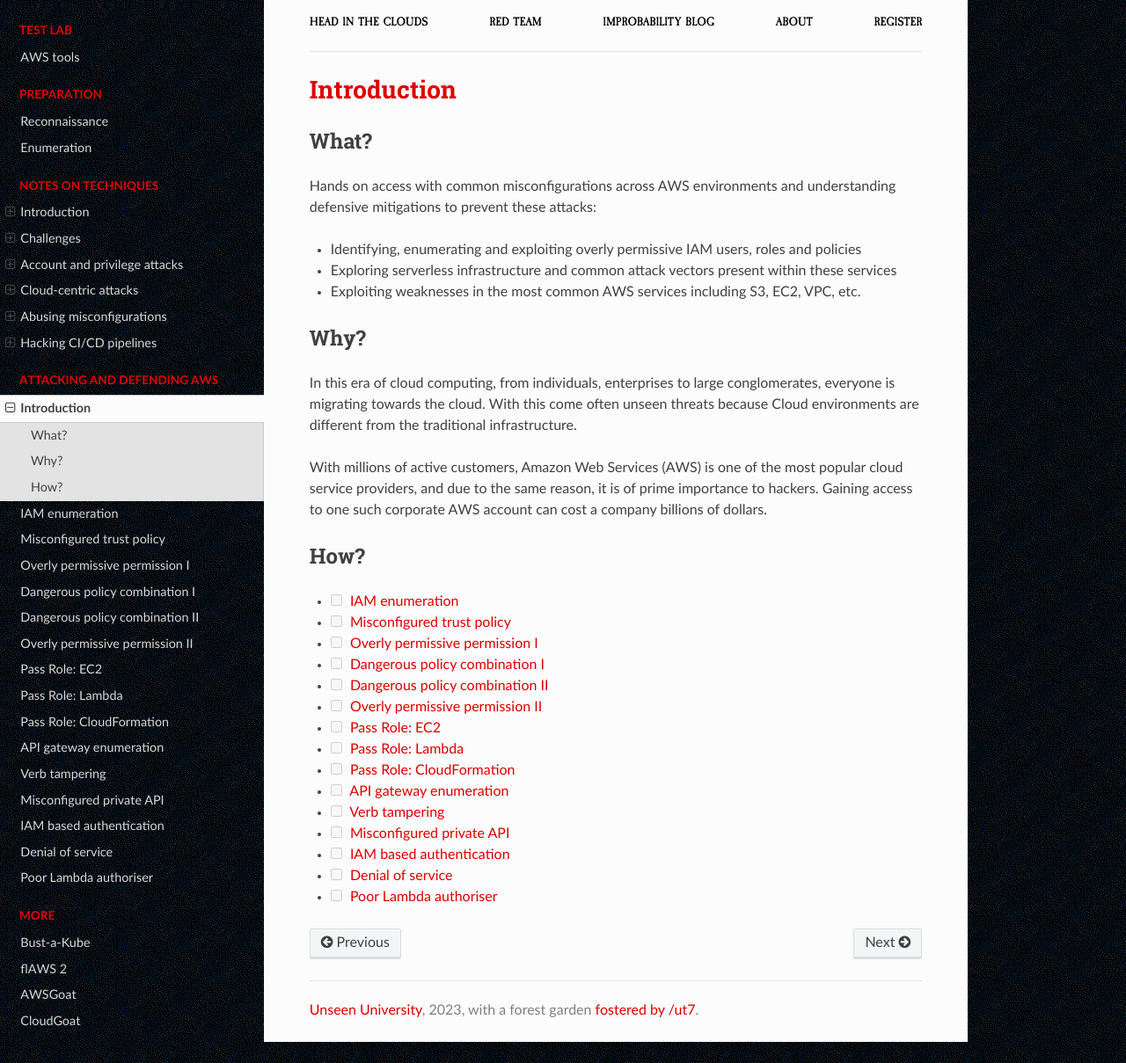
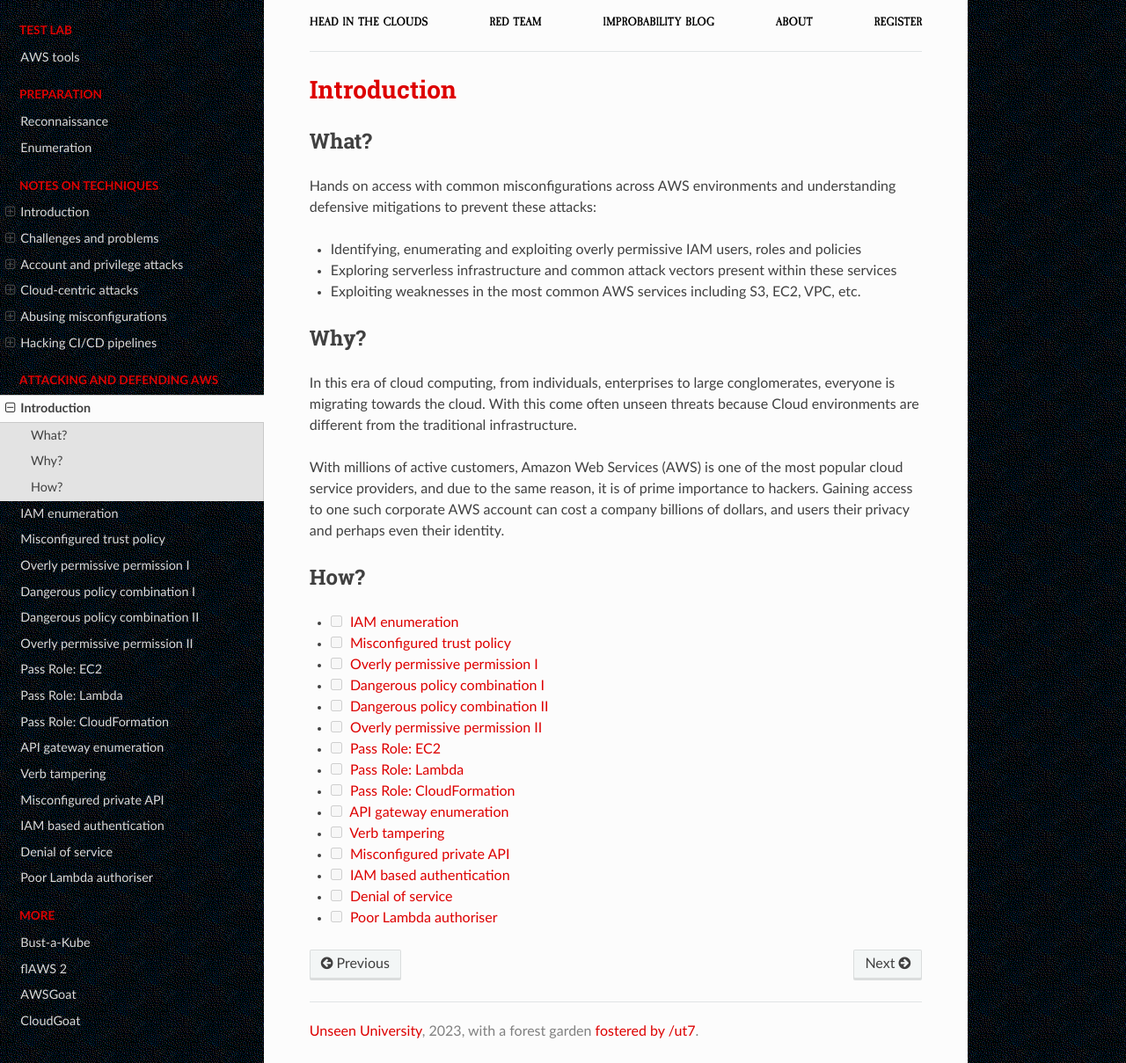
Before and after one commit to tymyrddin/red-cloud, a Sphinx documentation site: the page built from source/docs/aws/README.md, in a window 1280 px wide and 1209 px high. Shown: the whole window at 88% size. Built offline with Sphinx 7.4.7 and the Read the Docs theme 2.0.0, drawn with Linux system fonts in a browser that asks for light colours.

Commit message:
Small text corrections

```diff
--- a/source/docs/aws/README.md
+++ b/source/docs/aws/README.md
@@ -12,7 +12,7 @@
 
 In this era of cloud computing, from individuals, enterprises to large conglomerates, everyone is migrating towards the cloud. With this come often unseen threats because Cloud environments are different from the traditional infrastructure.
 
-With millions of active customers, Amazon Web Services (AWS) is one of the most popular cloud service providers, and due to the same reason, it is of prime importance to hackers. Gaining access to one such corporate AWS account can cost a company billions of dollars.
+With millions of active customers, Amazon Web Services (AWS) is one of the most popular cloud service providers, and due to the same reason, it is of prime importance to hackers. Gaining access to one such corporate AWS account can cost a company billions of dollars, and users their privacy and perhaps even their identity.
 
 ## How?
 
```
Also changed, not shown: source/docs/notes/README.md (+1 -1 lines), source/docs/notes/challenges.md (+5 -1 lines), source/docs/notes/cloud-centric.md (+6 -0 lines).
